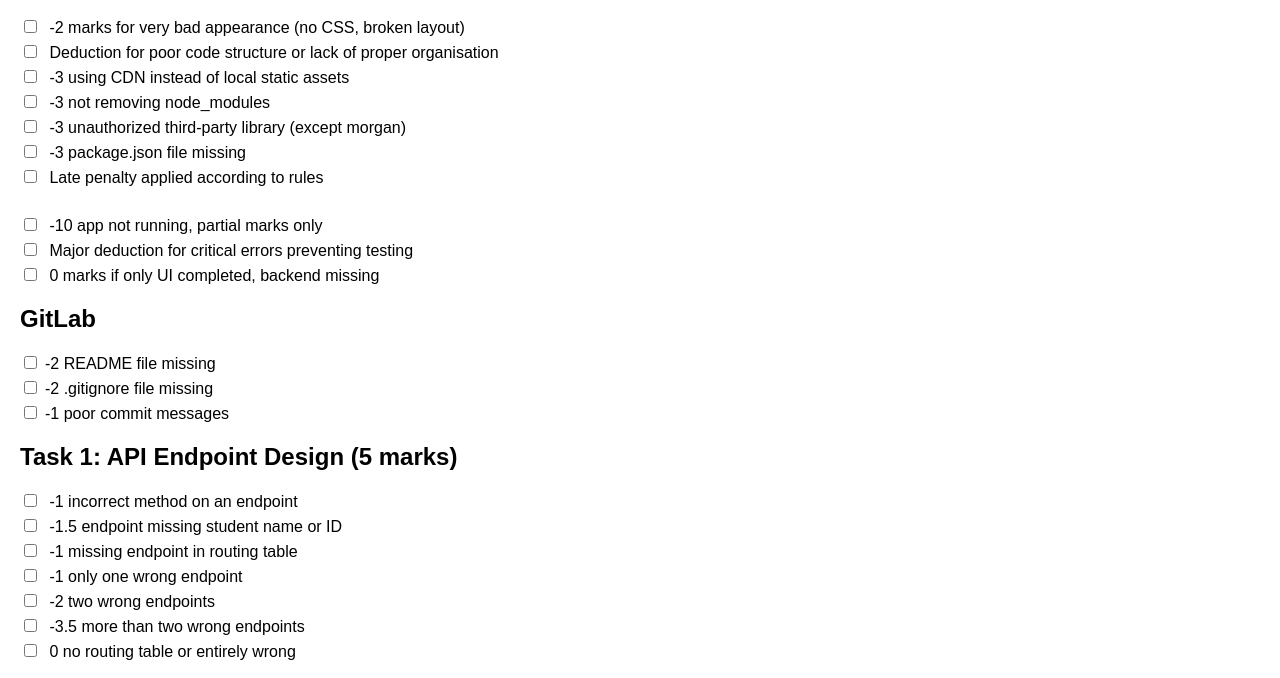
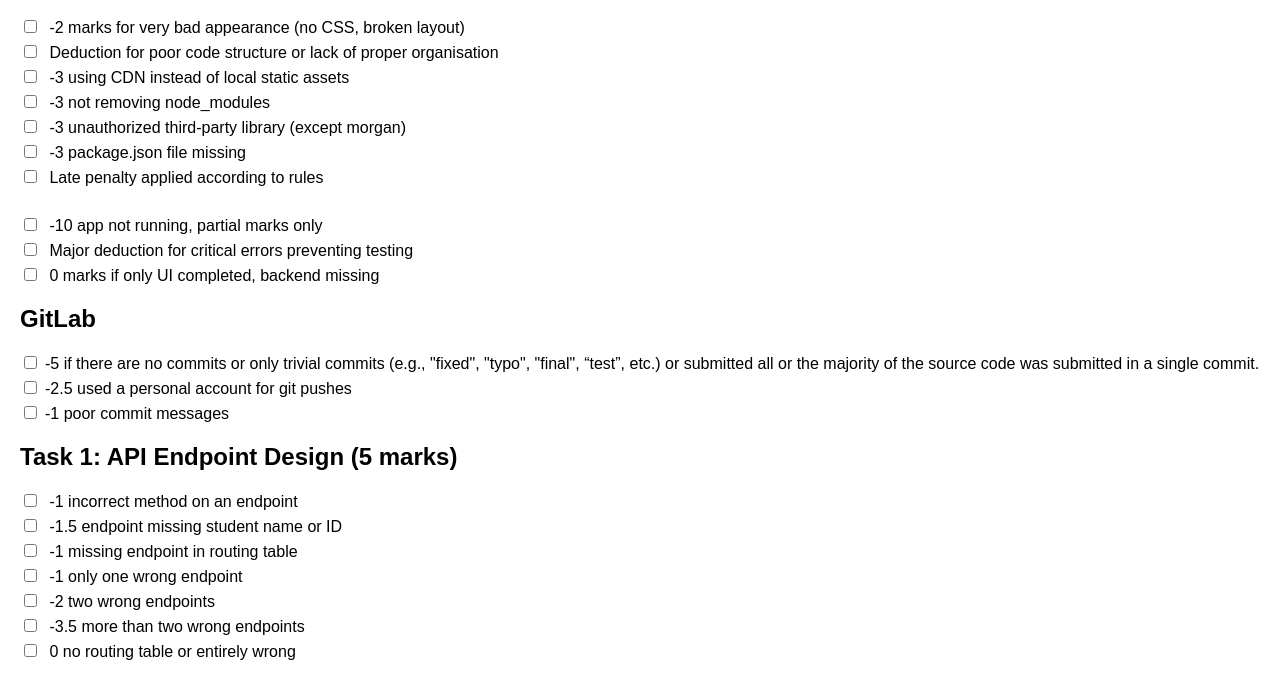
Before and after one commit to yt2008/MakringHelper, a plain HTML site: page index.html in a window 1280 px wide. Shown: the part 111-789 px from the top of the page. Drawn offline with Linux system fonts and the light colour scheme.

Commit message:
Update checklist items in index.html

```diff
--- a/index.html
+++ b/index.html
@@ -55,8 +55,10 @@
   <!-- GitLab -->
   <h2>GitLab</h2>
   <ul>
-    <li><label><input type="checkbox" value="-2 README file missing">-2 README file missing</label></li>
-    <li><label><input type="checkbox" value="-2 .gitignore file missing">-2 .gitignore file missing</label></li>
+    <li><label><input type="checkbox" value="-5 if there are no commits or only trivial commits, or submitted all or the majority of the source code was submitted in a single commit.
+">-5 if there are no commits or only trivial commits (e.g., "fixed", "typo", "final", “test”, etc.) or submitted all or the majority of the source code was submitted in a single commit.
+</label></li>
+    <li><label><input type="checkbox" value="-2.5 used a personal account for git pushes">-2.5 used a personal account for git pushes</label></li>
     <li><label><input type="checkbox" value="-1 poor commit messages">-1 poor commit messages</label></li>
   </ul>
 
```
